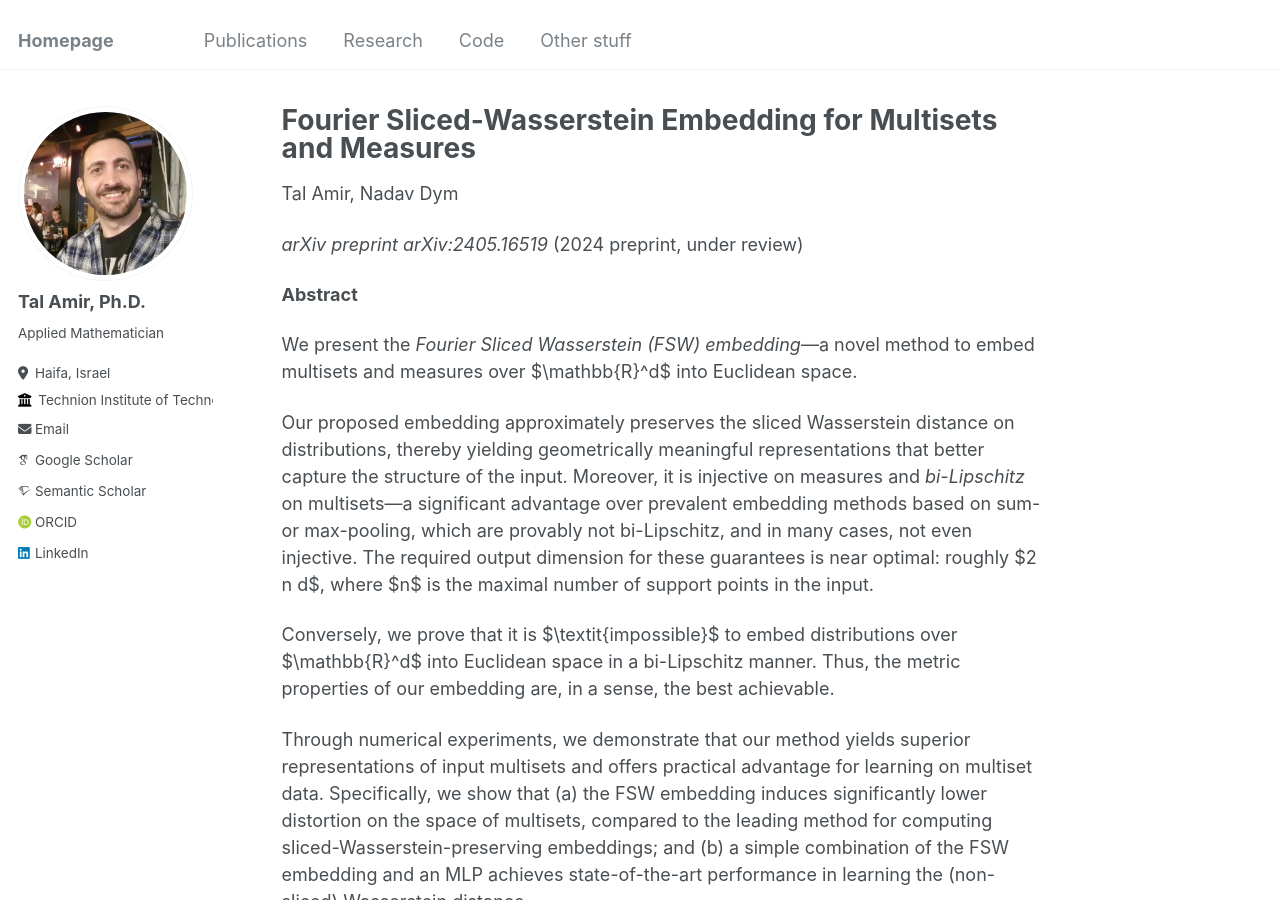
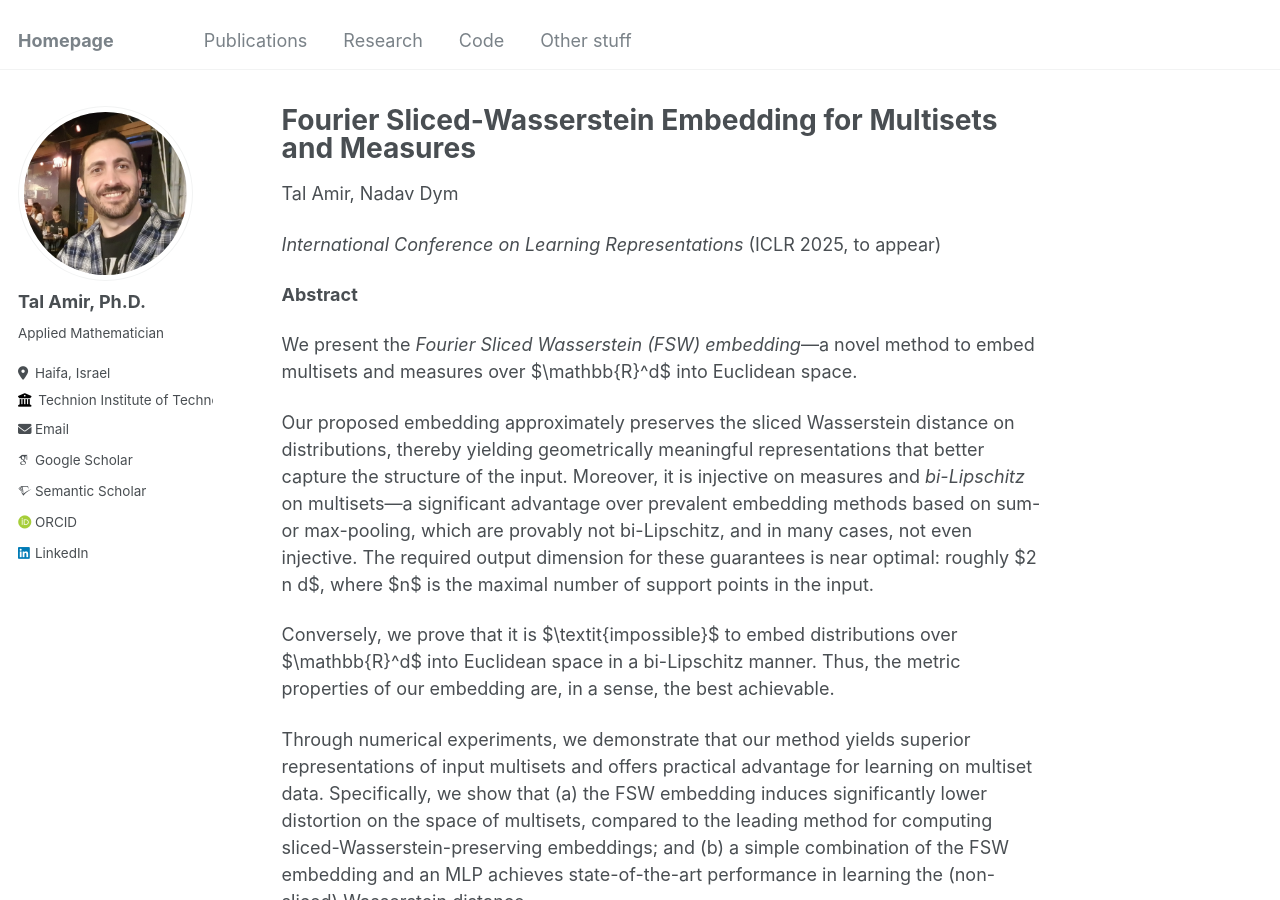
Before and after one commit to tal-amir/tal-amir.github.io, a Jekyll site: the page built from _publications/2024-05 Fourier Sliced-Wasserstein Embedding.md, in a window 1280 px wide and 900 px high. Built offline with Jekyll 4.4.1, drawn with Linux system fonts in a browser that asks for light colours; some web fonts are replaced.

Commit message:
Update 2024-05 Fourier Sliced-Wasserstein Embedding.md

```diff
--- a/_publications/2024-05 Fourier Sliced-Wasserstein Embedding.md
+++ b/_publications/2024-05 Fourier Sliced-Wasserstein Embedding.md
@@ -2,7 +2,7 @@
 title: "Fourier Sliced-Wasserstein Embedding for Multisets and Measures"
 collection: publications
 permalink: "/publication/2024-05 Fourier Sliced-Wasserstein Embedding"
-venue: '*arXiv preprint arXiv:2405.16519* (2024 preprint, under review)'
+venue: '*International Conference on Learning Representations* (ICLR 2025, to appear)'
 authors: "Tal Amir, Nadav Dym"
 paperurl: 'https://arxiv.org/abs/2405.16519'
 excerpt: #'A short description'
```
